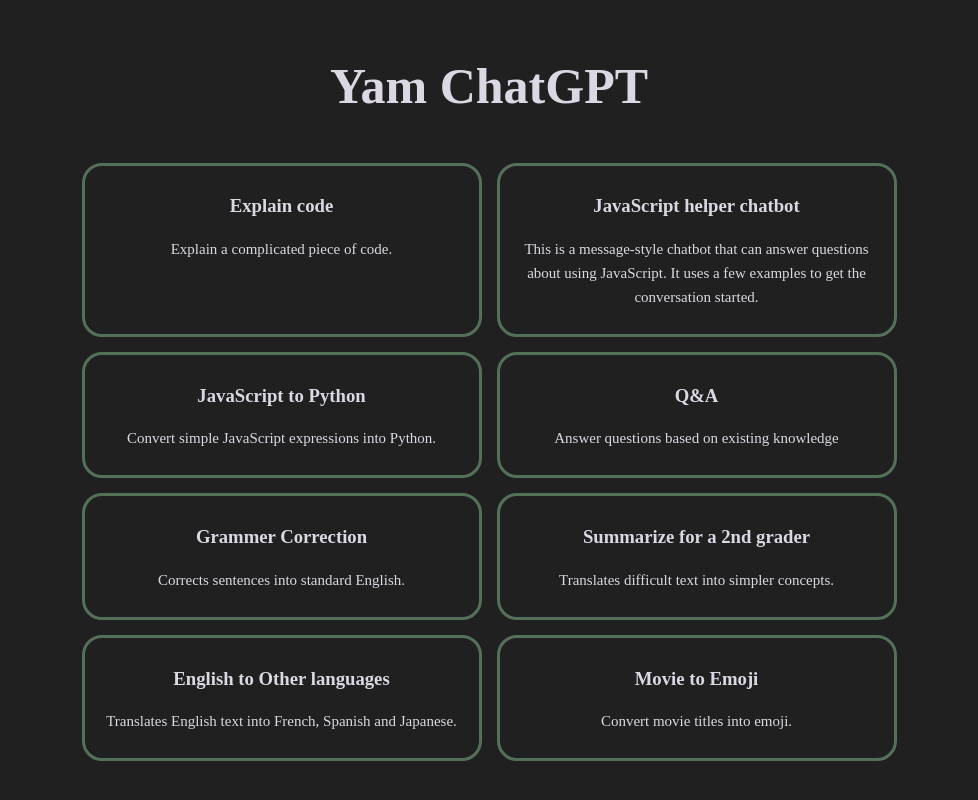
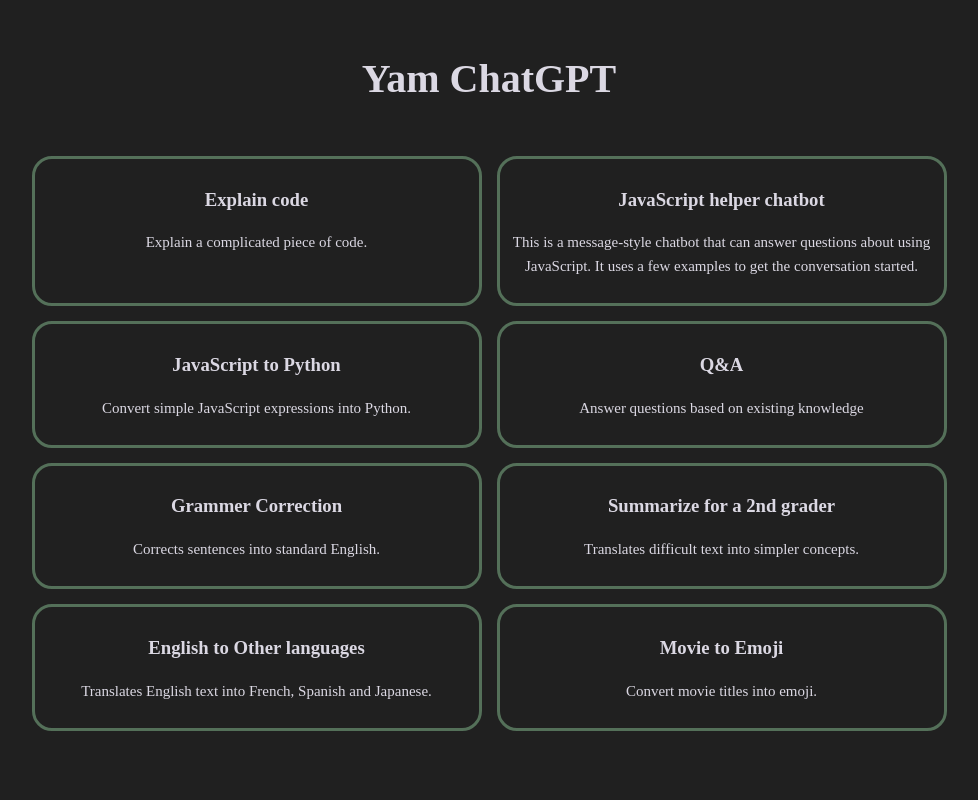
Before and after one commit to yamina169/ChatGPT-clone, a React (Vite) app: page / in a window 1280 px wide. Shown: the whole page, without its empty margins (151-1129 px from the left). Built offline with nearby package versions, Linux system fonts and the light colour scheme.

Commit message:
Update App.css

```diff
--- a/src/App.css
+++ b/src/App.css
@@ -7,12 +7,12 @@
 }
 .heading {
  font-family: 'Times New Roman', Times, serif;
- font-size: 50px;
+ font-size: 40px;
 }
 
 .grid-main {
   display: grid;
-  grid-template-columns:400px 400px;
+  grid-template-columns:450px 450px;
 
   gap: 15px;
   margin-top: 65px;
```
